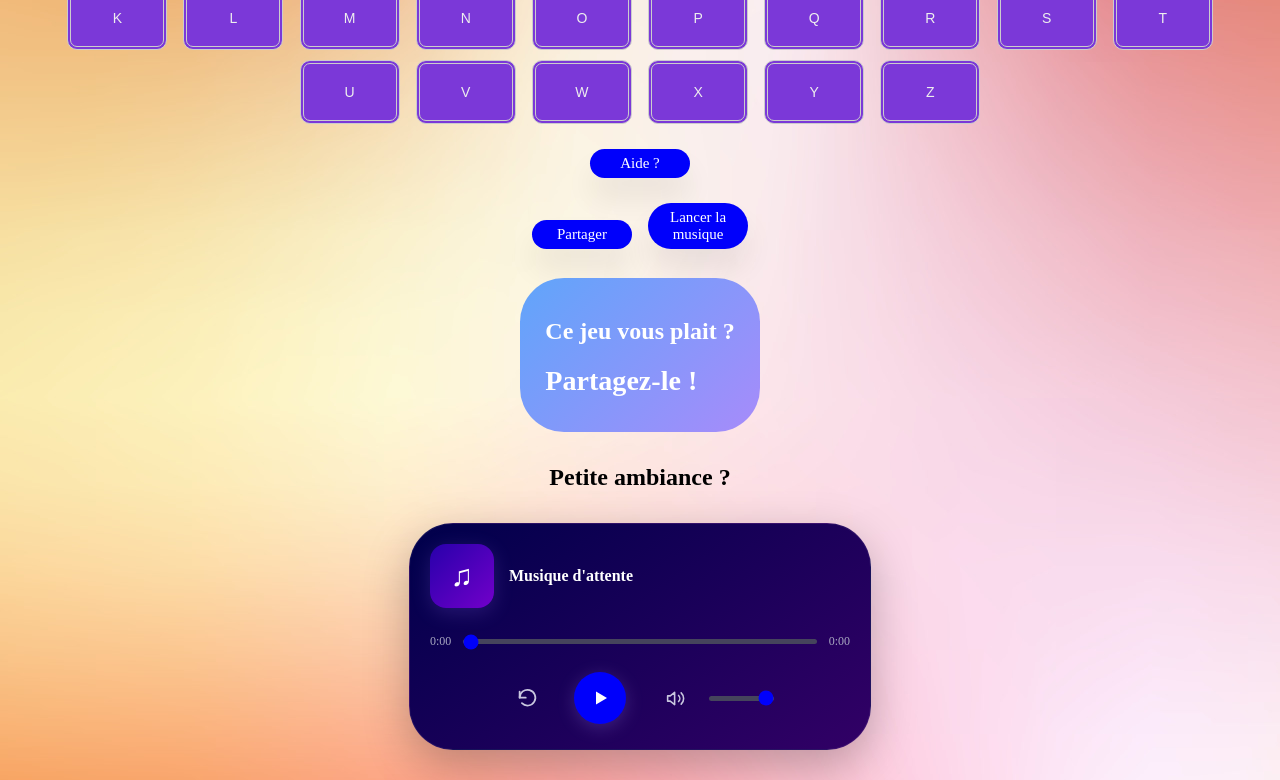
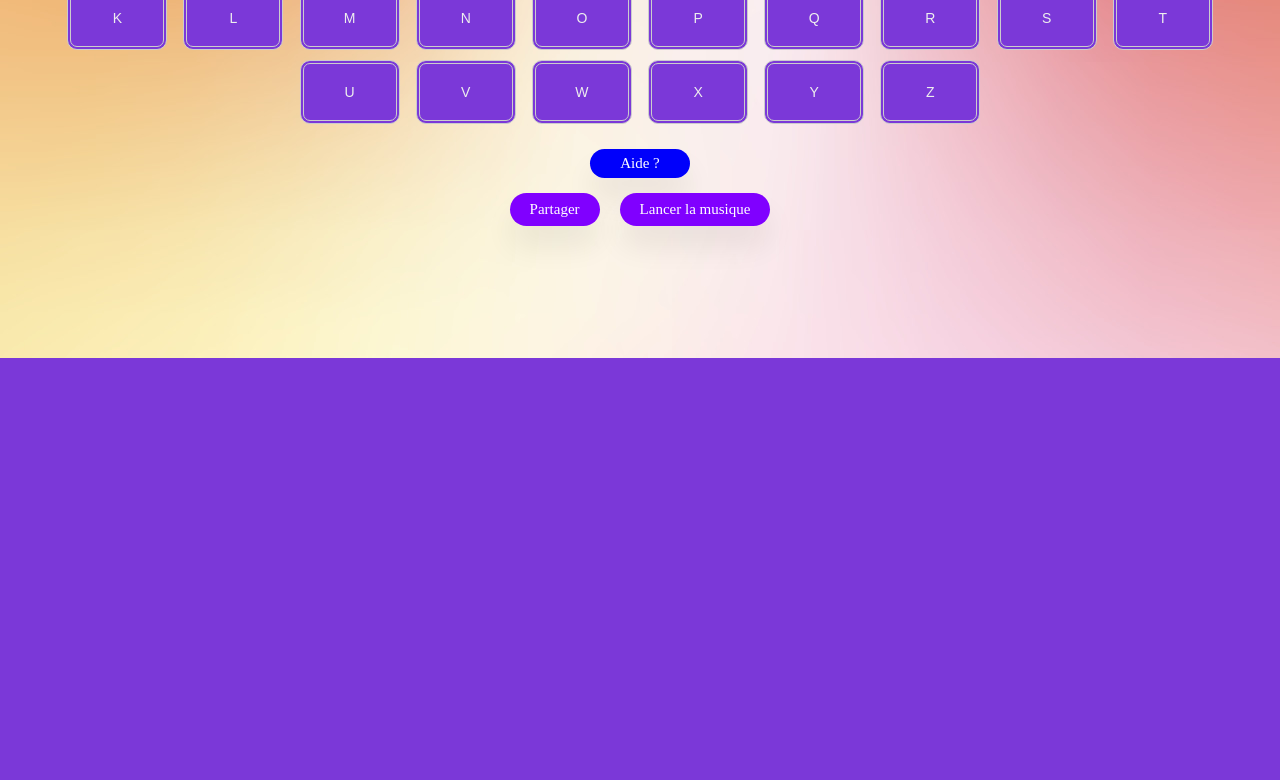
Before and after one commit to tomgammeur/pendugame, a PHP site: page / in a window 1280 px wide. Shown: the part 442-1222 px from the top of the page. After the commit the page ends 800 px from the top, so only its background shows below. Run offline with PHP 8.4, Linux system fonts and the light colour scheme; some libraries are stand-ins or nearby versions; some web fonts are replaced.

Commit message:
Update body styles and add layout for extra buttons
Refactor body styles and add new button styles.

```diff
--- a/style.css
+++ b/style.css
@@ -1,4 +1,4 @@
-        body {
+body {
             font-family: 'Gill Sans', 'Gill Sans MT', Calibri, 'Trebuchet MS', sans-serif;
             text-align: center;
           animation-duration: 3s;
@@ -465,7 +465,6 @@ background-color: #FF6600
     background: linear-gradient(135deg, #60a5fa, #a78bfa);
     text-align: center;
 }
-
 .share-box h3 {
 margin-top: 0;
 margin-bottom: 15px;
@@ -656,3 +655,43 @@ transition: all 0.5s;
         width: 48px;
       }
     }
+.boutons-extra {
+    display: flex;
+    flex-direction: row;
+    flex-wrap: wrap;
+    justify-content: center;
+    align-items: center;
+    gap: 10px;
+    margin-top: 10px;
+}
+
+.solution.large {
+    width: auto;
+    padding: 8px 20px;
+    margin-top: 0;
+    background-color: rgb(128, 0, 255);
+    transition: all 0.5s;
+}
+.solution.large:hover {
+    width: auto;
+    padding: 8px 20px;
+    margin-top: 0;
+    background-color: rgb(204, 152, 255);
+    transition: all 0.5s;
+}
+.zone {
+    overflow: hidden;
+    max-height: 700px;
+    opacity: 1;
+    transform: translateY(0) scale(1);
+    transition:
+        max-height 0.6s ease,
+        opacity 0.5s ease,
+        transform 0.5s ease;
+}
+.zone.cachee {
+    max-height: 0;
+    opacity: 0;
+    transform: translateY(40px) scale(0.9);
+    pointer-events: none;
+}
```
